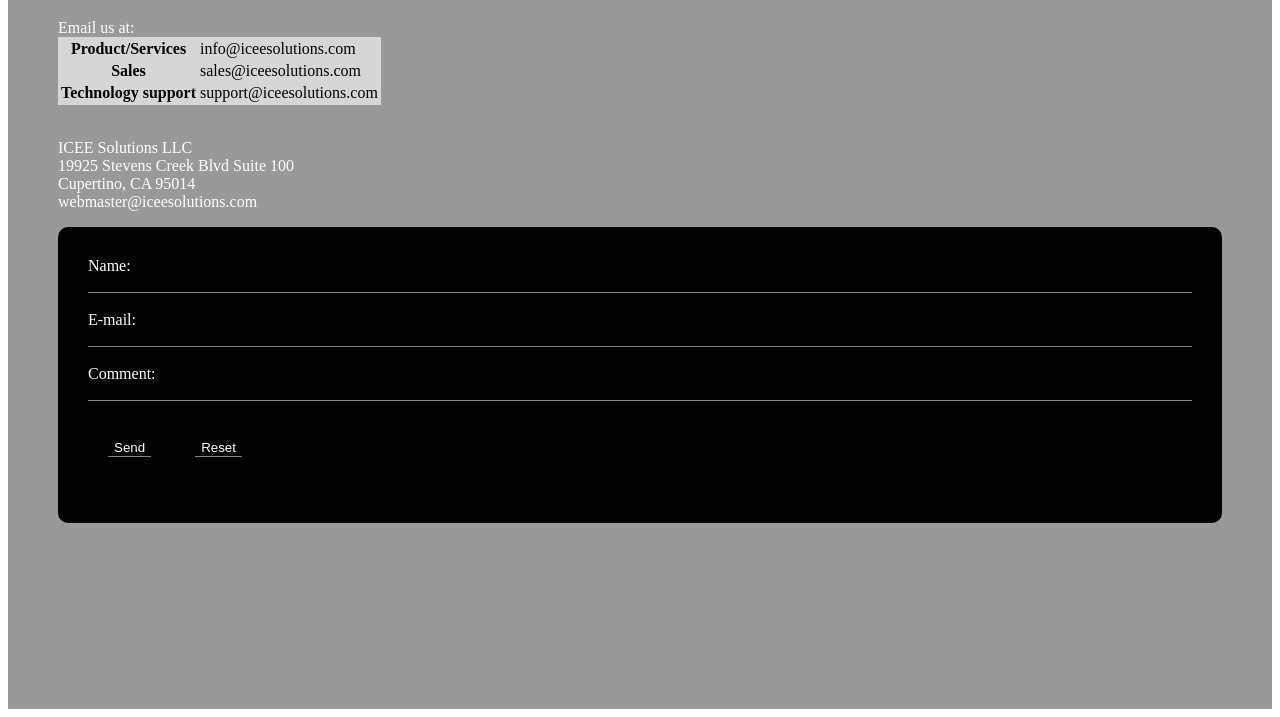
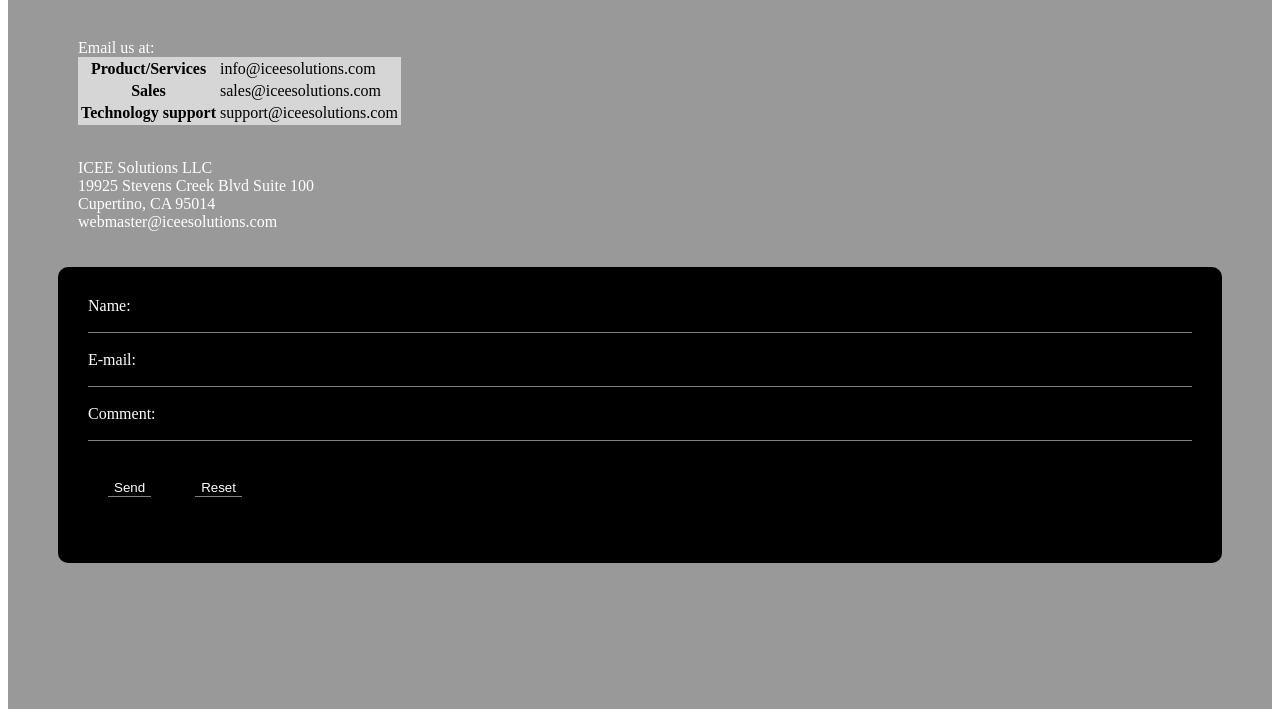
Before and after one commit to zbeok/webcomic-starter, a website: page public/views/contact.html in a window 1280 px wide. Shown: the part 119-836 px from the top of the page. Drawn offline with Linux system fonts and the light colour scheme; files that its build step writes are made by us from their sources.

Commit message:
💘🌚 Checkpoint ./public/css/contact_style.css:14063581/354 ./public/views/contact.html:14063581/30

```diff
--- a/public/css/contact_style.css
+++ b/public/css/contact_style.css
@@ -5,6 +5,10 @@
   padding:50px;
   min-height:90vh;
   padding-bottom:-50px;
+}
+#gen{
+  padding:20px;
+
 }
 #form {
   background-color: black;
@@ -18,9 +22,9 @@
   border-bottom:solid 1px gray;
   color:white;
 }
-table{
+.table{
   background-color:rgba(255,255,255,.6);
-  overflow:scroll;
+
 }
 .btn {
   margin:20px;
--- a/public/views/contact.html
+++ b/public/views/contact.html
@@ -5,9 +5,9 @@
     CONTACT US
   </h1>
   <div class="row">
-    <div class="col-sm-6 my-auto">
+    <div id="gen" class="col-sm-6 my-auto">
       Email us at:
-      <table class="table table-hover">
+      <table class="table table-hover table-responsive">
         <tbody>
           <tr>
             <th scope="row">Product/Services</th>
```
